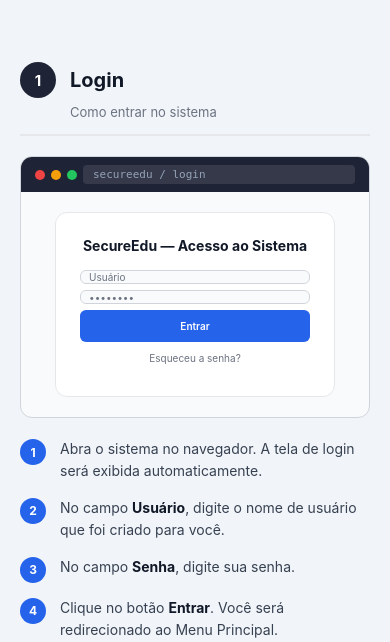
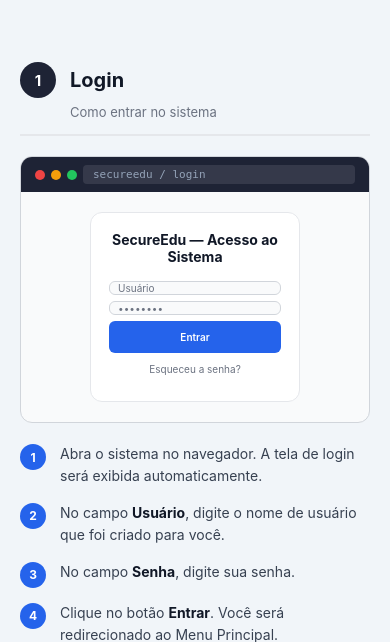
Before and after one commit to tcrosman/Projeto-Seguran-a-Liessin, a Flask app: page /manual/basico in a window 390 px wide. Shown: the part 449-1091 px from the top of the page. Run offline with Flask 3, Linux system fonts and the light colour scheme; the visitor is signed in with stand-in values (Sample User, id 1); parts of the project's set-up code (start-up, migrations or seed data) failed here and were passed over; some libraries are stand-ins or nearby versions.

Commit message:
Encolhe o mockup de login no manual, para não virar um bloco genérico no mobile
No desktop, o preview "SecureEdu — Acesso ao Sistema" fica pequeno e
centralizado dentro da janela de navegador simulada (.mockup), com
bastante espaço ao redor — dá a impressão de um recorte de tela real.

No mobile, .login-mockup mantinha o mesmo max-width:280px, só que a
janela simulada em si já encolheu para caber na largura do celular —
então o cartão de login passava a ocupar quase 100% da largura
disponível, perdendo o respiro ao redor e virando um bloco branco
genérico colado direto embaixo da barra escura do mockup.

Reduz max-width e padding do .login-mockup só na media query de
mobile já existente, devolvendo a mesma proporção do desktop.

Co-Authored-By: Claude Sonnet 5 <noreply@anthropic.com>

```diff
--- a/S2E_postgreSQL/s2e-api/app/templates/help/manual.html
+++ b/S2E_postgreSQL/s2e-api/app/templates/help/manual.html
@@ -321,6 +321,7 @@
       .home-mockup-grid { grid-template-columns: 1fr 1fr; }
       .mockup-layout { flex-direction: column; }
       .mockup-sidebar { width: 100%; flex-direction: row; flex-wrap: wrap; gap: 4px; }
+      .login-mockup { max-width: 210px; padding: 18px; }
     }
   </style>
 </head>
--- a/S2E_postgreSQL/s2e-api/app/templates/help/manual_avancado.html
+++ b/S2E_postgreSQL/s2e-api/app/templates/help/manual_avancado.html
@@ -321,6 +321,7 @@
       .home-mockup-grid { grid-template-columns: 1fr 1fr; }
       .mockup-layout { flex-direction: column; }
       .mockup-sidebar { width: 100%; flex-direction: row; flex-wrap: wrap; gap: 4px; }
+      .login-mockup { max-width: 210px; padding: 18px; }
     }
   </style>
 </head>
--- a/S2E_postgreSQL/s2e-api/app/templates/help/manual_basico.html
+++ b/S2E_postgreSQL/s2e-api/app/templates/help/manual_basico.html
@@ -305,6 +305,7 @@
       .home-mockup-grid { grid-template-columns: 1fr 1fr; }
       .mockup-layout { flex-direction: column; }
       .mockup-sidebar { width: 100%; flex-direction: row; flex-wrap: wrap; gap: 4px; }
+      .login-mockup { max-width: 210px; padding: 18px; }
     }
   </style>
 </head>
```
